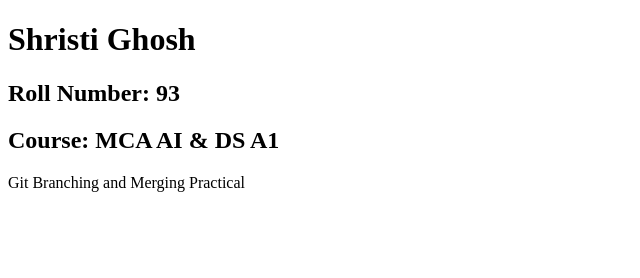
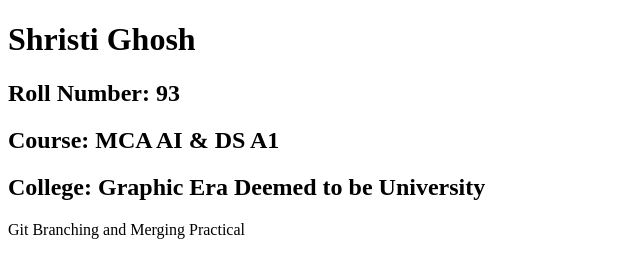
Before and after one commit to ghoshshristi07-glitch/Shristi-DevOps-Lab, a plain HTML site: page index.html in a window 1280 px wide. Shown: the whole page, without its empty margins (0-640 px from the left). Drawn offline with Linux system fonts and the light colour scheme.

Commit message:
Graphic Era Deemed to be University

```diff
--- a/index.html
+++ b/index.html
@@ -8,6 +8,7 @@
     <h1>Shristi Ghosh</h1>
     <h2>Roll Number: 93</h2>
     <h2>Course: MCA AI & DS A1</h2>
+    <h2>College: Graphic Era Deemed to be University</h2>
     <p>Git Branching and Merging Practical</p>
 </body>
 </html>
```
